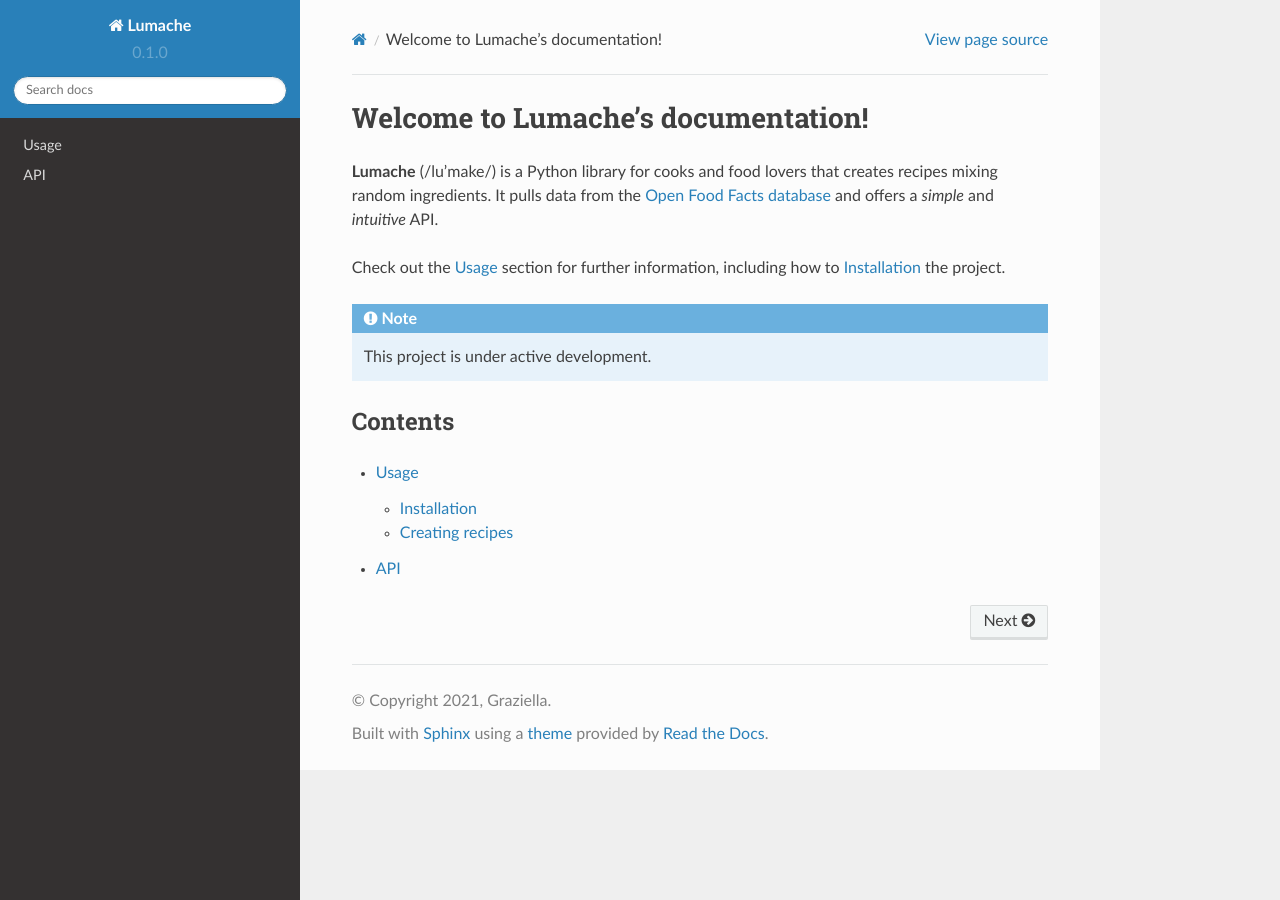
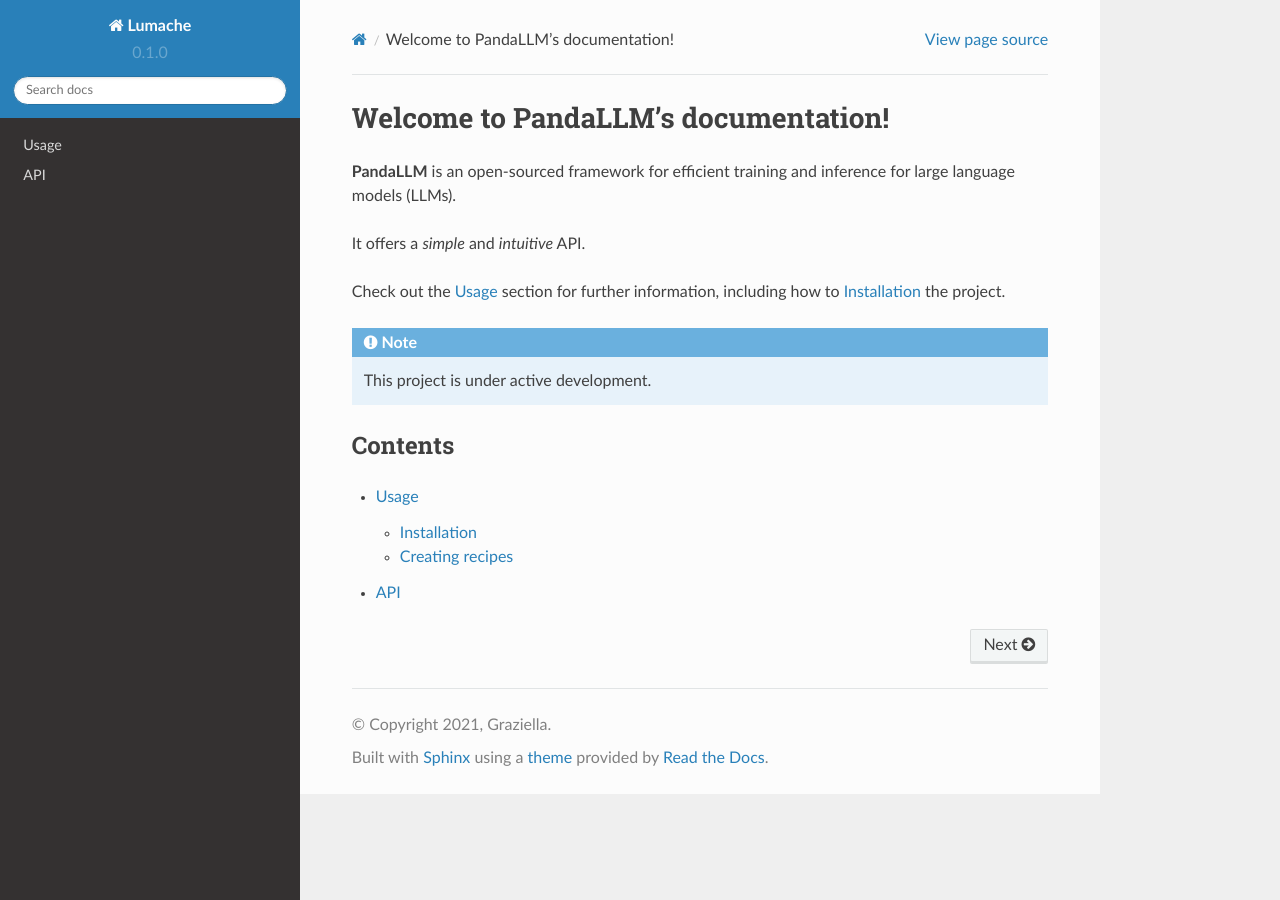
Before and after one commit to mzf666/panda-tutorial, a Sphinx documentation site: the page built from docs/source/index.rst, in a window 1280 px wide. Built offline with Sphinx 7.4.7 and the Read the Docs theme 2.0.0, drawn with Linux system fonts in a browser that asks for light colours.

Commit message:
Update index.rst

```diff
--- a/docs/source/index.rst
+++ b/docs/source/index.rst
@@ -1,10 +1,9 @@
-Welcome to Lumache's documentation!
+Welcome to PandaLLM's documentation!
 ===================================
 
-**Lumache** (/lu'make/) is a Python library for cooks and food lovers
-that creates recipes mixing random ingredients.
-It pulls data from the `Open Food Facts database <https://world.openfoodfacts.org/>`_
-and offers a *simple* and *intuitive* API.
+**PandaLLM** is an open-sourced framework for efficient training and inference for large language models (LLMs).
+
+It offers a *simple* and *intuitive* API.
 
 Check out the :doc:`usage` section for further information, including
 how to :ref:`installation` the project.
```
